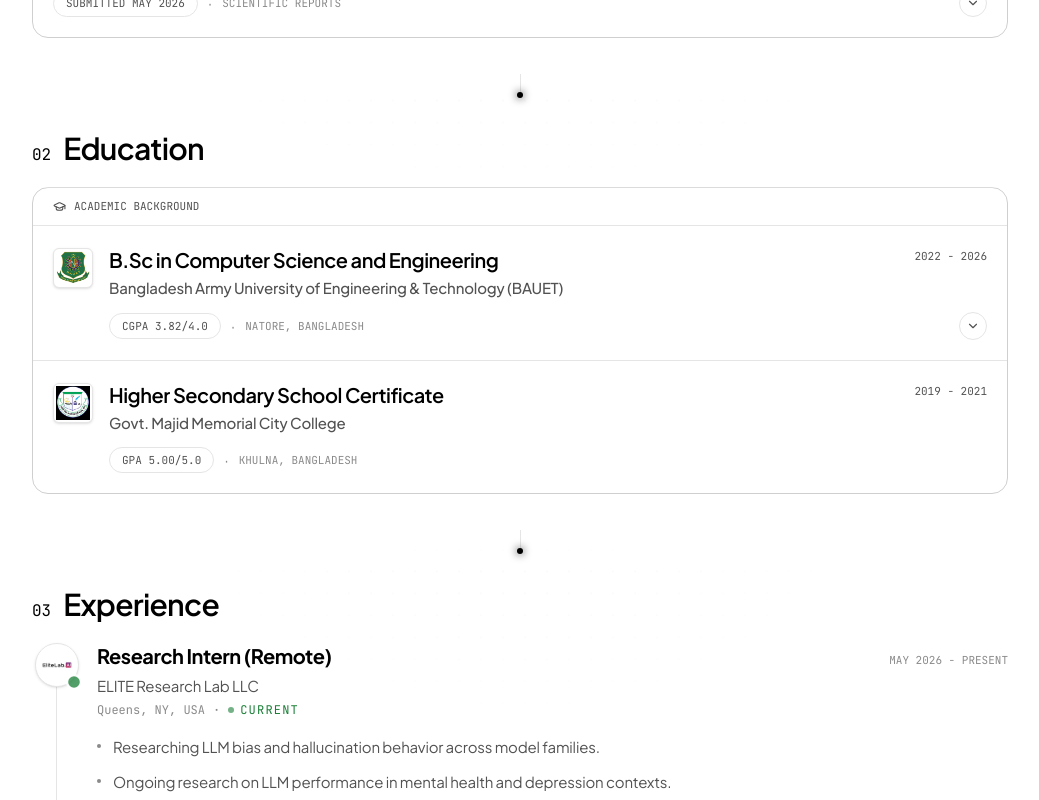
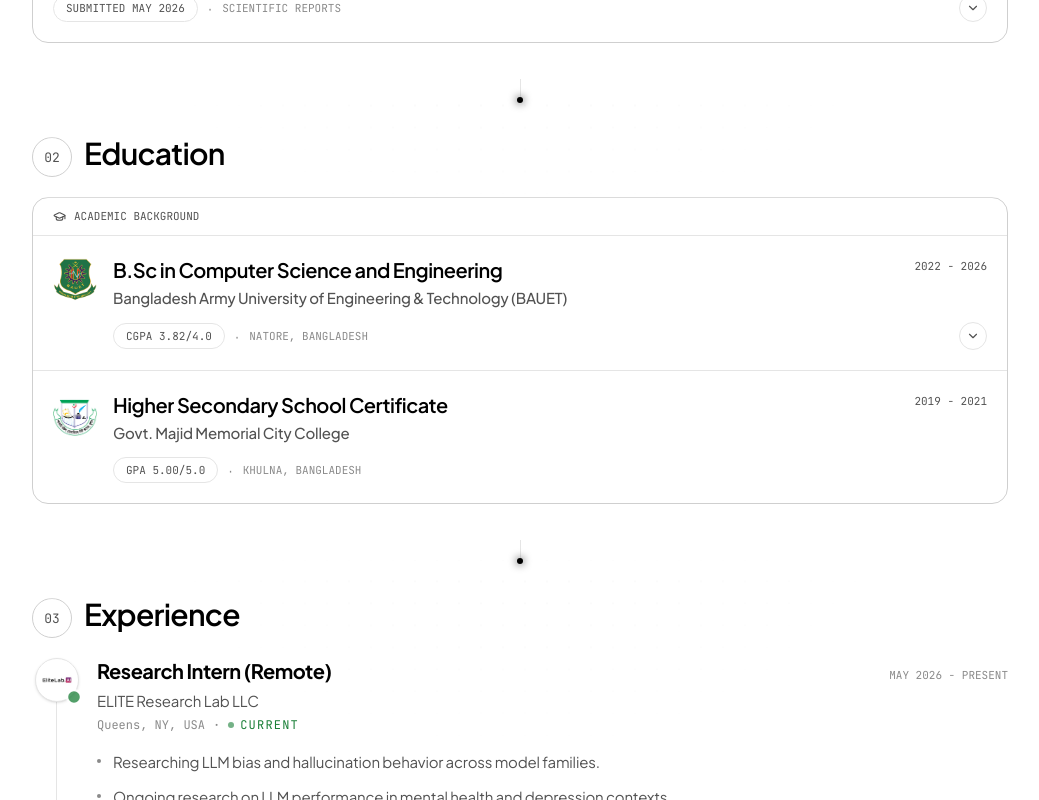
Before and after one commit to ratulhasan001/portfolio, a Next.js app: page / in a window 1280 px wide. Shown: the part 1620-2420 px from the top of the page, without its empty margins (120-1159 px from the left). Built offline with nearby package versions, Linux system fonts and the light colour scheme.

Commit message:
redesigned v7

```diff
--- a/src/components/education-section.tsx
+++ b/src/components/education-section.tsx
@@ -28,17 +28,19 @@ function EducationRow({ edu }: { edu: Education }) {
   return (
     <li className="px-4 py-4 sm:px-5 sm:py-5">
       <div className="flex gap-3 sm:gap-4">
-        <span className="logo-plate relative mt-0.5 flex h-10 w-10 shrink-0 items-center justify-center overflow-hidden rounded-md border border-border-default shadow-sm">
+        {/* No plate, no rule, no crop: these are crests with fanned ribbons
+            that a rounded frame would clip, so the artwork stands on its own. */}
+        <span className="relative mt-0.5 flex h-11 w-11 shrink-0 items-center justify-center">
           {edu.logo ? (
             <Image
               src={edu.logo}
               alt={edu.school}
               fill
-              sizes="40px"
-              className="mark-real object-contain p-0.5"
+              sizes="44px"
+              className="mark-real object-contain"
             />
           ) : (
-            <GraduationCap size={16} className="text-fg-muted" />
+            <GraduationCap size={18} className="text-fg-muted" />
           )}
         </span>
 
--- a/src/components/ui.tsx
+++ b/src/components/ui.tsx
@@ -55,8 +55,13 @@ export function SectionTitle({
   subtitle?: string;
 }) {
   return (
-    <div className="mb-5 flex items-baseline gap-3">
-      <WipeIn as="span" inView className="mono text-base text-accent">
+    <div className="mb-5 flex items-start gap-3">
+      {/* `as="div"` on purpose: the span variant sets display:inline-block
+          inline, which would beat the flex centring on the circle. */}
+      <WipeIn
+        inView
+        className="mono mt-0.5 flex h-9 w-9 shrink-0 items-center justify-center rounded-full border border-border-strong text-[12px] text-fg-muted sm:h-10 sm:w-10 sm:text-[13px]"
+      >
         {index}
       </WipeIn>
       <div>
--- a/src/lib/data.ts
+++ b/src/lib/data.ts
@@ -11,7 +11,7 @@ export const profile = {
   orcid: "https://orcid.org/0009-0009-5429-7501",
   scholar: "https://scholar.google.com/citations?user=EfwUJ2cAAAAJ&hl=en",
   tagline:
-    "Computer Science graduate with research experience in AI & Security",
+    "Computer Science graduate with research experience in Artificial Intelligence & Security",
   summary:
     "Computer Science graduate with research experience in machine learning, healthcare AI, blockchain, and cybersecurity. Published in peer-reviewed conference proceedings, with research interests in trustworthy AI, large language models, and AI for healthcare. Aspiring to pursue graduate research in Artificial Intelligence.",
   focusAreas: [
@@ -106,7 +106,7 @@ export const education: Education[] = [
     location: "Khulna, Bangladesh",
     period: "2019 - 2021",
     score: { label: "GPA", value: 5.0, scale: 5.0 },
-    logo: "/logo/hsc.jpg",
+    logo: "/logo/hsc.png",
   },
 ];
 
```
Also changed, not shown: public/logo/hsc.jpg (deleted), public/logo/hsc.png (added).
